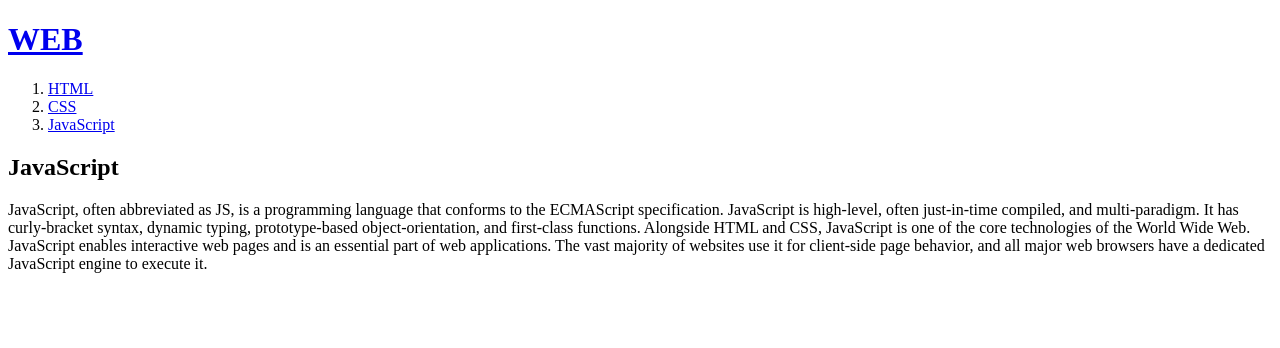
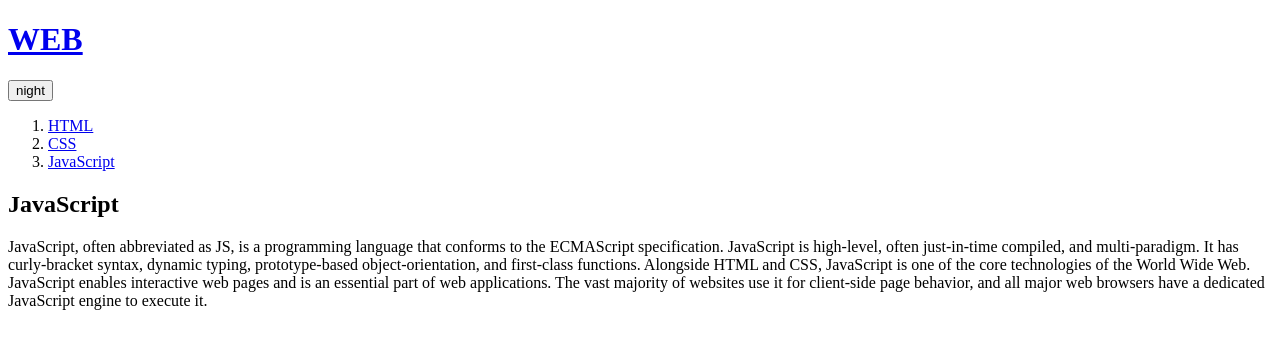
Before and after one commit to suncolumn513/web2_JavaScript, a plain HTML site: page 3.html in a window 1280 px wide. Drawn offline with Linux system fonts and the light colour scheme.

Commit message:
function

```diff
--- a/3.html
+++ b/3.html
@@ -3,24 +3,51 @@
 <head>
   <title>WEB1 - JavaScript</title>
   <meta charset="utf-8">
-  <link rel="stylesheet" href="style.css">
+  <script>
+    function nightDayHandler(self){
+      var target = document.querySelector('body');
+      if(self.value === 'night'){
+        target.style.backgroundColor = 'black';
+        target.style.color = 'white';
+        self.value = 'day';
+
+        var alist = document.querySelectorAll('a');
+        var i = 0;
+        while(i < alist.length){
+          alist[i].style.color = 'powderblue';
+          i = i + 1;
+        }
+      } else {
+        target.style.backgroundColor = 'white';
+        target.style.color = 'black';
+        self.value = 'night';
+
+        var alist = document.querySelectorAll('a');
+        var i = 0;
+        while(i < alist.length){
+          alist[i].style.color = 'blue';
+          i = i + 1;
+        }
+      }
+    }
+  </script>
+
 </head>
 <body>
   <h1><a href="index.html">WEB</a></h1>
-  <div id = "grid">
+  <input type="button" value="night" onclick="
+    nightDayHandler(this);
+  ">
   <ol>
     <li><a href="1.html">HTML</a></li>
     <li><a href="2.html">CSS</a></li>
     <li><a href="3.html">JavaScript</a></li>
   </ol>
-  <div id = "article">
   <h2>JavaScript</h2>
   <p>
     JavaScript, often abbreviated as JS, is a programming language that conforms to the ECMAScript specification. JavaScript is high-level, often just-in-time compiled, and multi-paradigm. It has curly-bracket syntax, dynamic typing, prototype-based object-orientation, and first-class functions.
 
 Alongside HTML and CSS, JavaScript is one of the core technologies of the World Wide Web. JavaScript enables interactive web pages and is an essential part of web applications. The vast majority of websites use it for client-side page behavior, and all major web browsers have a dedicated JavaScript engine to execute it.
   </p>
-  </div>
-  </div>
 </body>
 </html>
```
Also changed, not shown: index.html (+0 -26 lines), web2_Javascript_study.txt.
